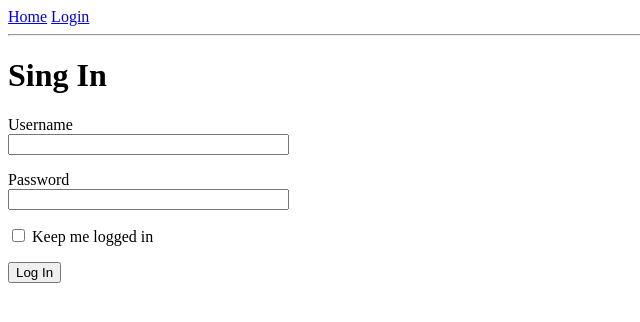
After one commit to mimalizadeh/Blog-with-flask, a Flask app: page /login in a window 1280 px wide. The commit adds this page. Shown: the top 322 px of the page, without its empty margins (0-640 px from the left). Run offline with Flask 3, Linux system fonts and the light colour scheme.

Commit message:
create config file for falsk and add in it secret key (wtform) and work on : login template and login form

```diff
--- a/app/__init__.py
+++ b/app/__init__.py
@@ -1,5 +1,7 @@
 from flask import Flask
+from config import Config
 
 app = Flask(__name__)
+app.config.from_object(Config)
 
-from app.routes import index
+from app.routes import index , login
--- /dev/null
+++ b/app/forms/login.py
@@ -0,0 +1,10 @@
+from flask_wtf import FlaskForm
+from wtforms import StringField, PasswordField, BooleanField, SubmitField
+from wtforms.validators import DataRequired
+
+
+class LoginForm(FlaskForm):
+    username = StringField('Username', validators=[DataRequired()])
+    password = PasswordField('Password', validators=[DataRequired()])
+    remember_me = BooleanField('Keep me logged in')
+    submit = SubmitField('Log In')
--- /dev/null
+++ b/app/routes/login.py
@@ -0,0 +1,17 @@
+from app import app
+
+from flask import render_template, flash, redirect, url_for
+
+from app.forms.login import LoginForm
+
+
+@app.route('/login', methods=['GET', 'POST'])
+def login():
+    form = LoginForm()
+    if form.validate_on_submit():
+        flash("Login request for user {}, remember_me={}".format(
+            form.username.data, form.remember_me.data
+        ))
+        return redirect(url_for('index'))
+
+    return render_template("auth/login.html", title="Login", form=form)
--- /dev/null
+++ b/app/templates/auth/login.html
@@ -0,0 +1,30 @@
+{%extends 'base.html' %}
+
+{%block content%}
+<h1>
+    Sing In
+</h1>
+
+<form action="" method="post" novalidate>
+
+    {{form.hidden_tag()}}
+    <p>
+        {{form.username.label}}<br>
+        {{form.username(size=32)}}<br>
+        {% for error in form.username.errors %}
+        <span style="color: red;">[{{error}}]</span>
+        {% endfor%}
+    </p>
+
+    <p>
+        {{form.password.label}}<br>
+        {{form.password(size=32)}}<br>
+        {% for error in form.password.errors %}
+        <span style="color: red;">[{{error}}]</span>
+        {%endfor%}
+    </p>
+    <p>{{form.remember_me()}} {{form.remember_me.label}}</p>
+    <p>{{form.submit()}}</p>
+
+</form>
+{%endblock content%}
--- a/app/templates/base.html
+++ b/app/templates/base.html
@@ -10,9 +10,21 @@
 <body>
 <header>
     <div>
-        <a href="/index">Home</a>
+        <a href="{{url_for('index')}}">Home</a>
+        <a href="{{url_for('login')}}">Login</a>
     </div>
     <hr>
+
+    {% with messages = get_flashed_messages() %}
+    {% if messages %}
+    <ul>
+        {%for message in messages%}
+        <li>{{message}}</li>
+        {%endfor%}
+    </ul>
+
+    {% endif %}
+    {% endwith %}
     {% block content%} {%endblock content%}
 </header>
 </body>
--- /dev/null
+++ b/config.py
@@ -0,0 +1,5 @@
+import os
+
+
+class Config:
+    SECRET_KEY = os.environ.get('SECRET_KEY') or ''
--- a/requirements.txt
+++ b/requirements.txt
@@ -6,3 +6,5 @@ Jinja2==3.1.4
 MarkupSafe==2.1.5
 python-dotenv==1.0.1
 Werkzeug==3.0.4
+
+WTForms~=3.1.2
```
